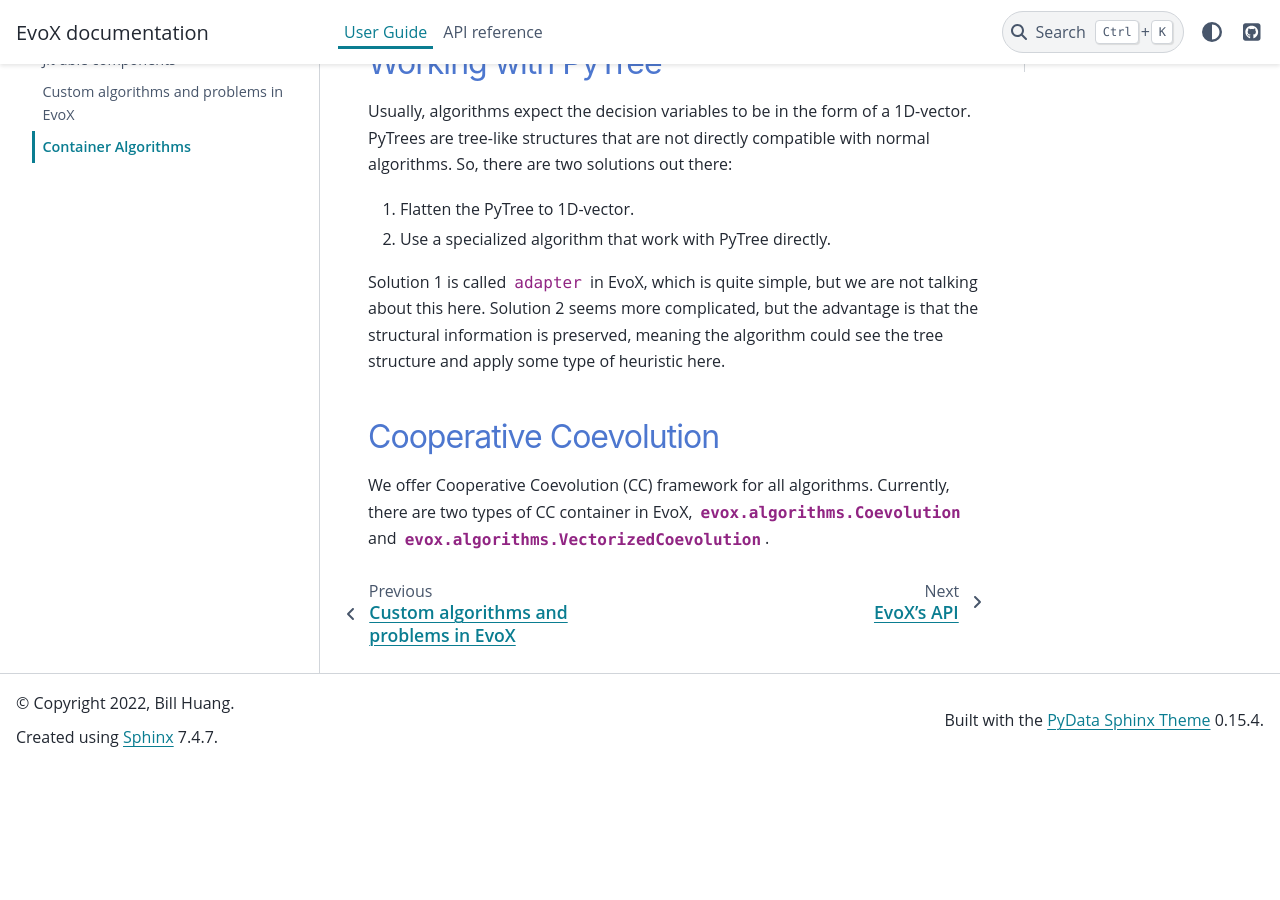
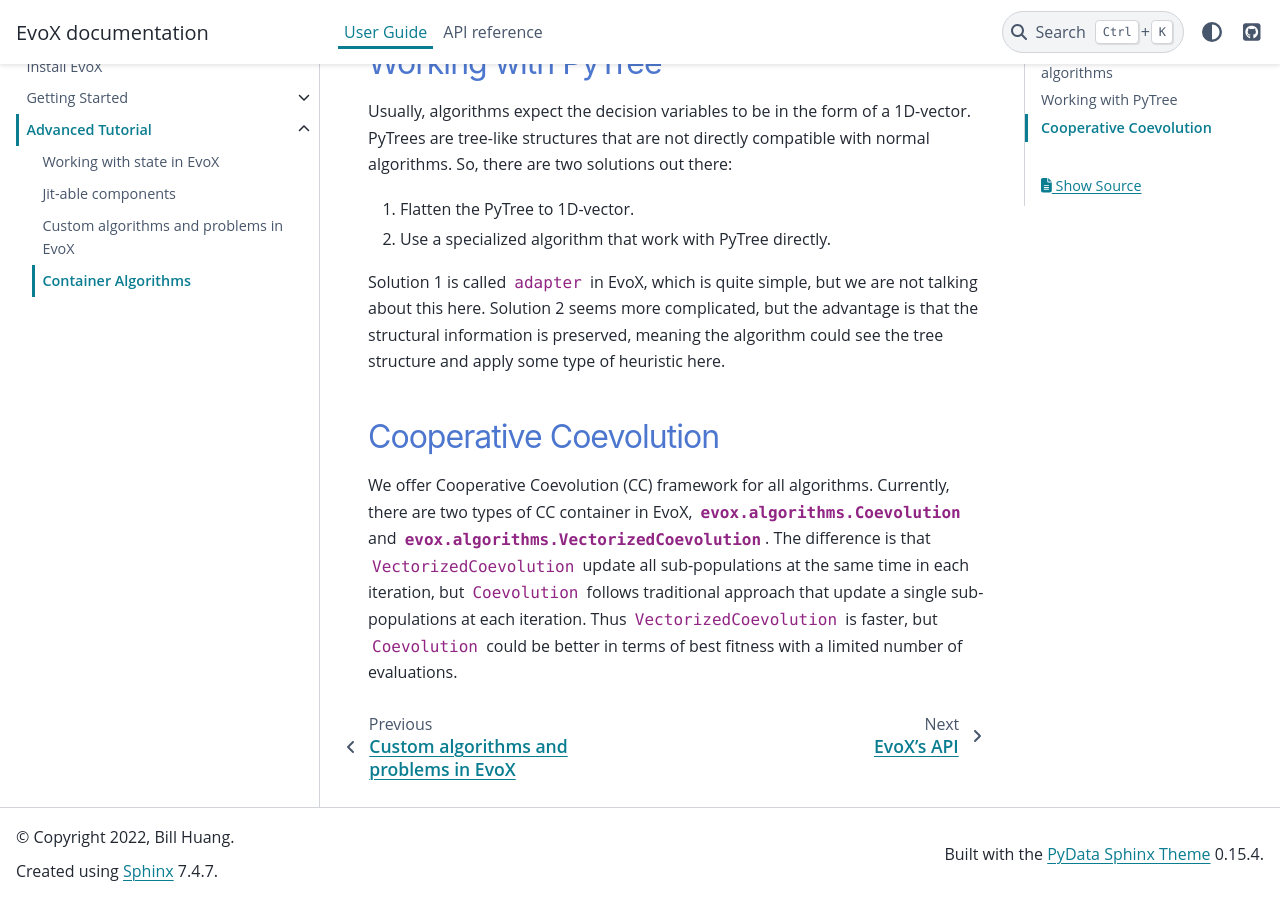
Before and after one commit to EMI-Group/evox, a Sphinx documentation site: the page built from docs/source/guide/advanced/4-container.rst, in a window 1280 px wide and 900 px high, scrolled down 544 px. Built offline with Sphinx 7.4.7 and the PyData theme 0.15.4, drawn with Linux system fonts in a browser that asks for light colours; before the commit the page ends 1311 px from its top, so only the background shows below that.

Commit message:
add doc for containers

```diff
--- a/docs/source/api/algorithms/containers/index.rst
+++ b/docs/source/api/algorithms/containers/index.rst
@@ -6,3 +6,5 @@ Containers
     :maxdepth: 1
 
     cc
+    clustered
+    tree
--- a/docs/source/guide/advanced/4-container.rst
+++ b/docs/source/guide/advanced/4-container.rst
@@ -34,3 +34,6 @@ Cooperative Coevolution
 
 We offer Cooperative Coevolution (CC) framework for all algorithms.
 Currently, there are two types of CC container in EvoX, :class:`evox.algorithms.Coevolution` and :class:`evox.algorithms.VectorizedCoevolution`.
+The difference is that ``VectorizedCoevolution`` update all sub-populations at the same time in each iteration,
+but ``Coevolution`` follows traditional approach that update a single sub-populations at each iteration.
+Thus ``VectorizedCoevolution`` is faster, but ``Coevolution`` could be better in terms of best fitness with a limited number of evaluations.
```
Also changed, not shown: docs/source/api/algorithms/containers/clustered.rst (added, +11 -0 lines), docs/source/api/algorithms/containers/tree.rst (added, +7 -0 lines).
